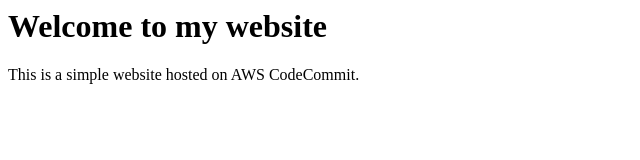
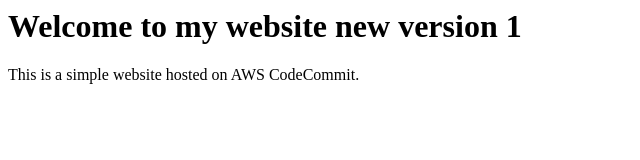
Before and after one commit to Sankhapramudithagunathuga/cicd, a plain HTML site: page index.html in a window 1280 px wide. Shown: the whole page, without its empty margins (0-640 px from the left). Drawn offline with Linux system fonts and the light colour scheme.

```diff
--- a/index.html
+++ b/index.html
@@ -3,7 +3,7 @@
     <title>My Website</title>
   </head>
   <body>
-    <h1>Welcome to my website</h1>
+    <h1>Welcome to my website new version 1</h1>
     <p>This is a simple website hosted on AWS CodeCommit.</p>
   </body>
 </html>
```
